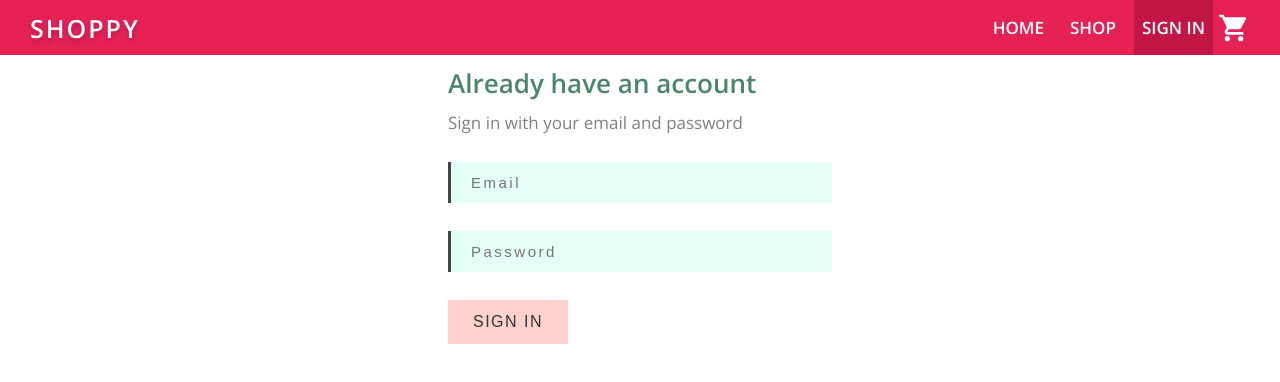
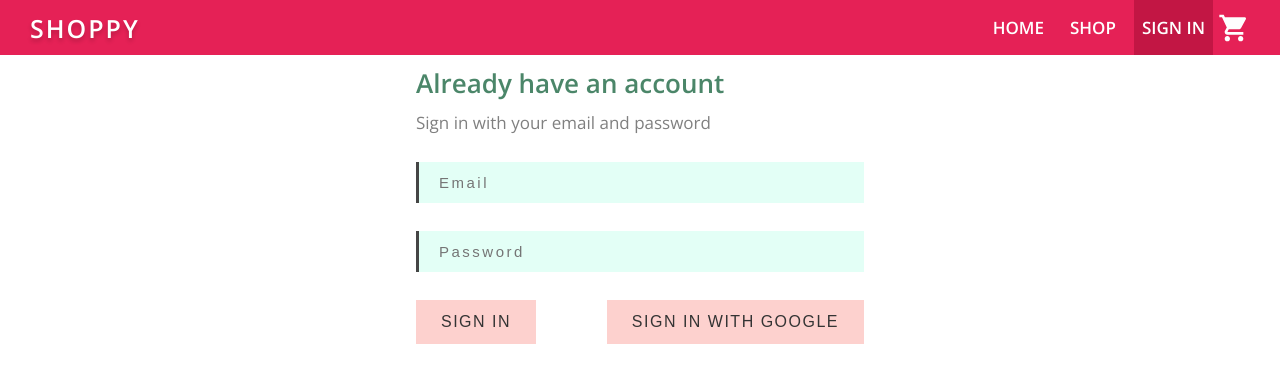
Before and after one commit to touhidulShawan/shoppy, a React (Create React App) app: page /signIn in a window 1280 px wide. Shown: the top 382 px of the page. Built offline with nearby package versions, Linux system fonts and the light colour scheme.

Commit message:
add firebase and add sign in with google button in signin component

```diff
--- a/package.json
+++ b/package.json
@@ -6,6 +6,7 @@
     "@testing-library/jest-dom": "^4.2.4",
     "@testing-library/react": "^9.5.0",
     "@testing-library/user-event": "^7.2.1",
+    "firebase": "^7.12.0",
     "node-sass": "^4.13.1",
     "react": "^16.13.0",
     "react-dom": "^16.13.0",
--- a/src/components/signIn/SignIn.jsx
+++ b/src/components/signIn/SignIn.jsx
@@ -3,6 +3,8 @@ import "./SignIn.scss";
 
 import FormInput from "../form-input/FormInput";
 import Btn from "../btn/Btn";
+
+import { signWithGoogle } from "../../firebase/firebase-utils";
 
 class SignIn extends Component {
   constructor(props) {
@@ -53,7 +55,10 @@ class SignIn extends Component {
             onChange={this.handleChange}
             placeholder="Password"
           />
-          <Btn type="submit">sign in</Btn>
+          <div className="btn__container">
+            <Btn type="submit">sign in</Btn>
+            <Btn onClick={signWithGoogle}>sign in with google</Btn>
+          </div>
         </form>
       </div>
     );
--- a/src/components/signIn/SignIn.scss
+++ b/src/components/signIn/SignIn.scss
@@ -3,7 +3,7 @@ $light-black: #343434;
 $secondary-color: #4b8669;
 
 .signIn {
-  width: 30vw;
+  width: 35vw;
 }
 
 h2 {
@@ -17,3 +17,9 @@ span {
   font-size: 1.7rem;
   margin: 1rem 0;
 }
+
+.btn__container {
+  width: 100%;
+  display: flex;
+  justify-content: space-between;
+}
--- /dev/null
+++ b/src/firebase/firebase-utils.js
@@ -0,0 +1,24 @@
+import firebase from "firebase/app";
+import "firebase/firestore";
+import "firebase/auth";
+
+const config = {
+  apiKey: "AIzaSyBR2Hnew2lubzHruA3SqySOWAe2DFrCNrM",
+  authDomain: "shoppy-db.firebaseapp.com",
+  databaseURL: "https://shoppy-db.firebaseio.com",
+  projectId: "shoppy-db",
+  storageBucket: "shoppy-db.appspot.com",
+  messagingSenderId: "735600094273",
+  appId: "1:735600094273:web:dd26b768d0741b5149eac0",
+  measurementId: "G-08VV92QLV4"
+};
+
+firebase.initializeApp(config);
+
+export const auth = firebase.auth();
+export const firestore = firebase.firestore();
+const provider = new firebase.auth.GoogleAuthProvider();
+provider.setCustomParameters({ prompt: "select_account" });
+export const signWithGoogle = () => auth.signInWithPopup(provider);
+
+export default firebase;
```
Also changed, not shown: 1 other file (tests, documents, lock files or other folders).
